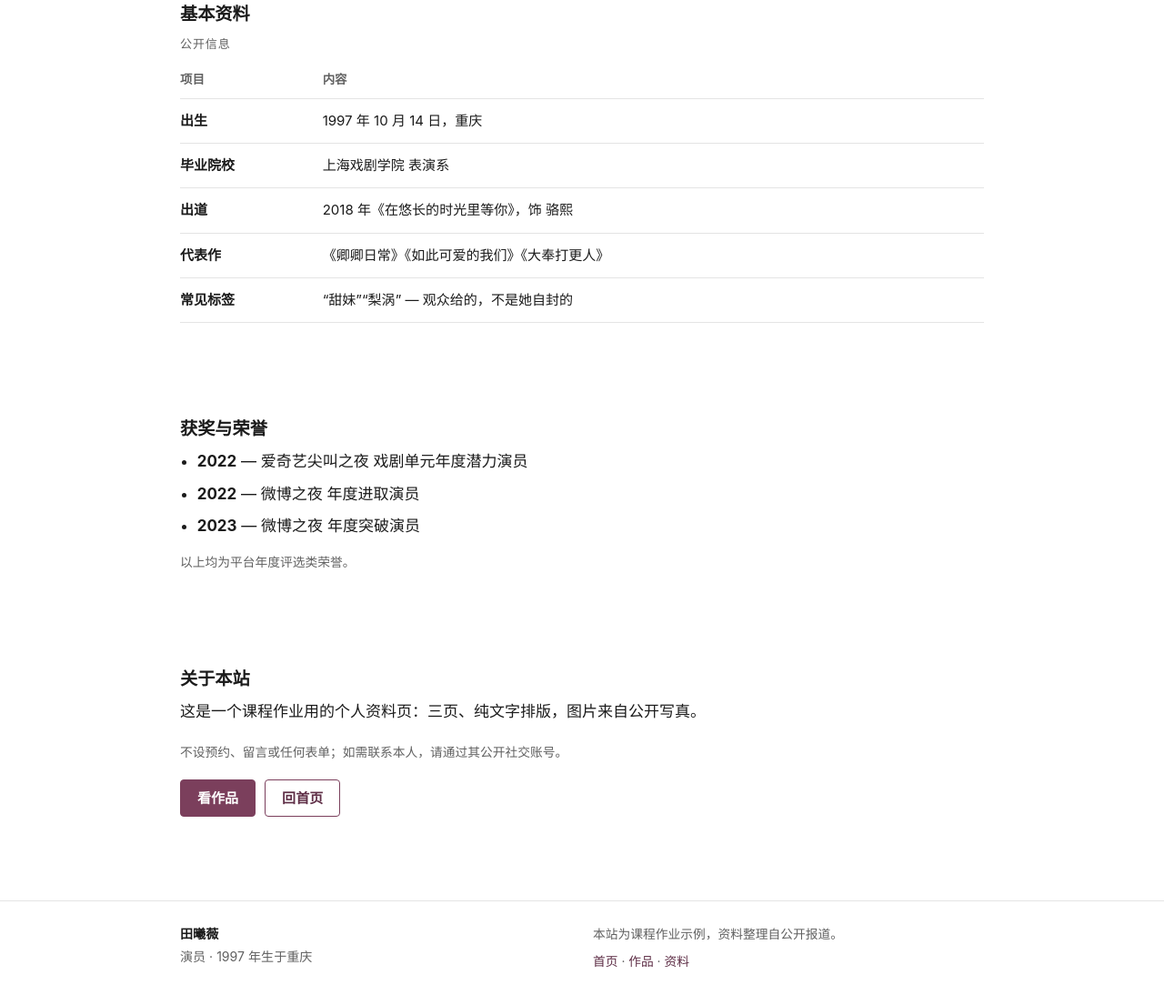
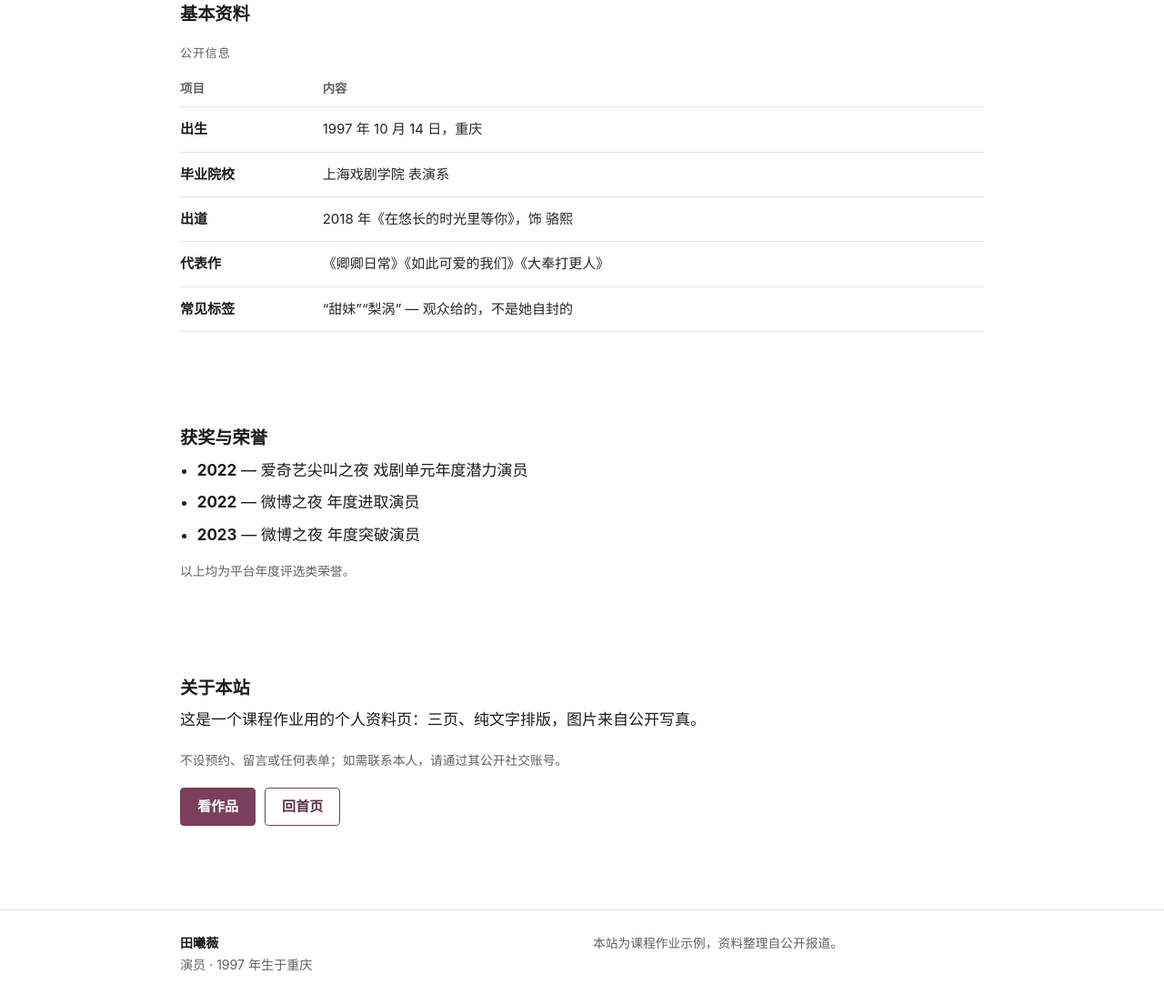
Before and after one commit to LIee-zh/Liee-zh.github.io, a plain HTML site: page profile.html in a window 1280 px wide. Shown: the part 347-1452 px from the top of the page at 91% size. Drawn offline with Linux system fonts and the light colour scheme.

Commit message:
Polish layout: no duplicate footer links, scrollable tables, lighter table text

```diff
--- a/profile.html
+++ b/profile.html
@@ -37,6 +37,7 @@
   <section class="section" aria-labelledby="facts-title">
     <div class="wrap">
       <h2 id="facts-title">基本资料</h2>
+      <div class="table-scroll">
       <table>
         <caption>公开信息</caption>
         <thead>
@@ -53,6 +54,7 @@
           <tr><th scope="row">常见标签</th><td>“甜妹”“梨涡” — 观众给的，不是她自封的</td></tr>
         </tbody>
       </table>
+      </div>
     </div>
   </section>
 
@@ -89,7 +91,6 @@
     </div>
     <div>
       <p class="small">本站为课程作业示例，资料整理自公开报道。</p>
-      <p class="small"><a href="index.html">首页</a> · <a href="works.html">作品</a> · <a href="profile.html">资料</a></p>
     </div>
   </div>
 </footer>
--- a/styles.css
+++ b/styles.css
@@ -22,7 +22,7 @@ body {
   margin: 0;
   background: #fff;
   color: var(--ink);
-  font-family: "PingFang SC", "Microsoft YaHei", "Noto Sans SC", -apple-system, Helvetica, Arial, sans-serif;
+  font-family: "Microsoft YaHei", "PingFang SC", "Noto Sans SC", "Hiragino Sans GB", -apple-system, Helvetica, Arial, sans-serif;
   font-size: 17px;
   line-height: 1.75;
 }
@@ -154,13 +154,18 @@ textarea:focus-visible {
 .btn--ghost { background: #fff; color: var(--accent-dark); }
 .btn--ghost:hover { background: #fff; color: var(--accent-dark); border-color: var(--accent-dark); }
 
-/* 表格：说明在上，只用细线 */
+/* 表格：说明在上，只用细线；窄屏横向滚动 */
+.table-scroll { overflow-x: auto; }
+
 table {
   width: 100%;
   margin-top: 10px;
   border-collapse: collapse;
   font-size: 0.94rem;
 }
+
+tbody td { font-weight: 400; color: #262626; }
+tbody tr:hover { background: #fbf7f8; }
 
 caption {
   caption-side: top;
```
Also changed, not shown: index.html (+2 -3 lines), works.html (+3 -2 lines).
